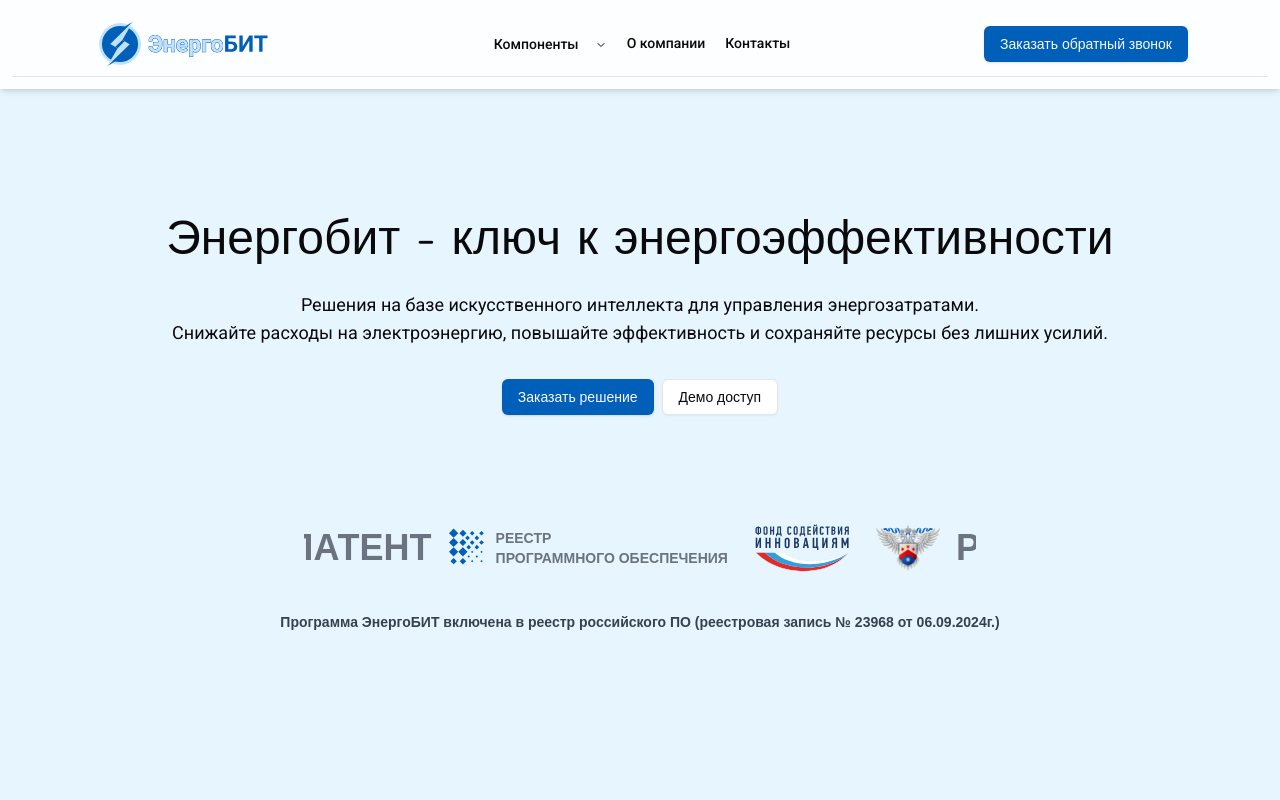
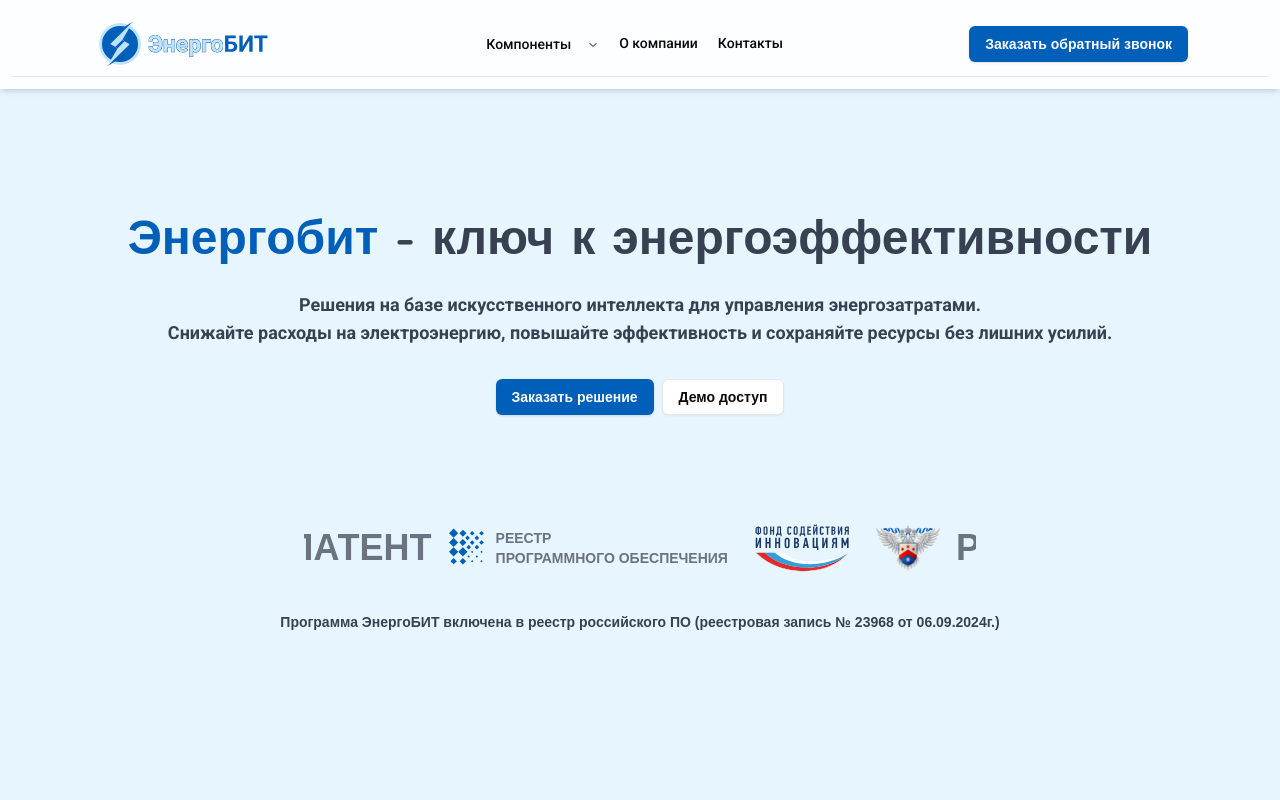
Before and after one commit to Markito97/test-vercel, a Next.js app: page / in a window 1280 px wide. Shown: the top 800 px of the page. Built offline with nearby package versions, Linux system fonts and the light colour scheme.

Commit message:
--wip update button font weight

```diff
--- a/app/page.tsx
+++ b/app/page.tsx
@@ -32,11 +32,11 @@
                   <div className="relative z-10 lg:h-auto pt-[90px] lg:pt-[90px] lg:min-h-[300px] flex flex-col items-center justify-center sm:mx-auto md:w-3/4 lg:mx-0 lg:w-full gap-4 lg:gap-8">
                     <div className="flex flex-col items-center">
                       <h1
-                        className={`${comicNeue.className} text-4xl whitespace-nowrap sm:text-5xl sm:leading-none lg:text-5xl`}
+                        className={`${comicNeue.className} text-gray-700 font-bold text-4xl whitespace-nowrap sm:text-5xl sm:leading-none lg:text-5xl`}
                       >
-                          Энергобит - ключ к энергоэффективности
+                          <span className="text-brand">Энергобит</span> - ключ к энергоэффективности
                       </h1>
-                      <p className={`${roboto.className} pt-2 text-foreground my-3 text-sm sm:mt-5 lg:mb-0 sm:text-base lg:text-lg`}>
+                      <p className={`${roboto.className} font-bold text-gray-700 pt-2 text-foreground my-3 text-sm sm:mt-5 lg:mb-0 sm:text-base lg:text-lg`}>
                         Решения на базе искусственного интеллекта для управления энергозатратами. <br /> Снижайте расходы на электроэнергию, повышайте эффективность и сохраняйте ресурсы без лишних усилий.
                       </p>
                     </div>
--- a/components/ui/button.tsx
+++ b/components/ui/button.tsx
@@ -10,15 +10,15 @@
     variants: {
       variant: {
         default:
-          "bg-primary text-primary-foreground shadow hover:bg-brand/90",
+          "font-bold bg-primary text-primary-foreground shadow hover:bg-brand/90",
         destructive:
-          "bg-destructive text-destructive-foreground shadow-sm hover:bg-destructive/90",
+          "font-bold bg-destructive text-destructive-foreground shadow-sm hover:bg-destructive/90",
         outline:
-          "border border-input bg-background shadow-sm hover:bg-accent hover:text-accent-foreground",
+          "font-bold border border-input bg-background shadow-sm hover:bg-accent hover:text-accent-foreground",
         secondary:
-          "bg-secondary text-secondary-foreground shadow-sm hover:bg-secondary/80",
-        ghost: "hover:bg-accent hover:text-accent-foreground",
-        link: "text-primary underline-offset-4 hover:underline",
+          "font-bold bg-secondary text-secondary-foreground shadow-sm hover:bg-secondary/80",
+        ghost: "font-bold hover:bg-accent hover:text-accent-foreground",
+        link: "font-bold text-primary underline-offset-4 hover:underline",
       },
       size: {
         default: "h-9 px-4 py-2",
```
